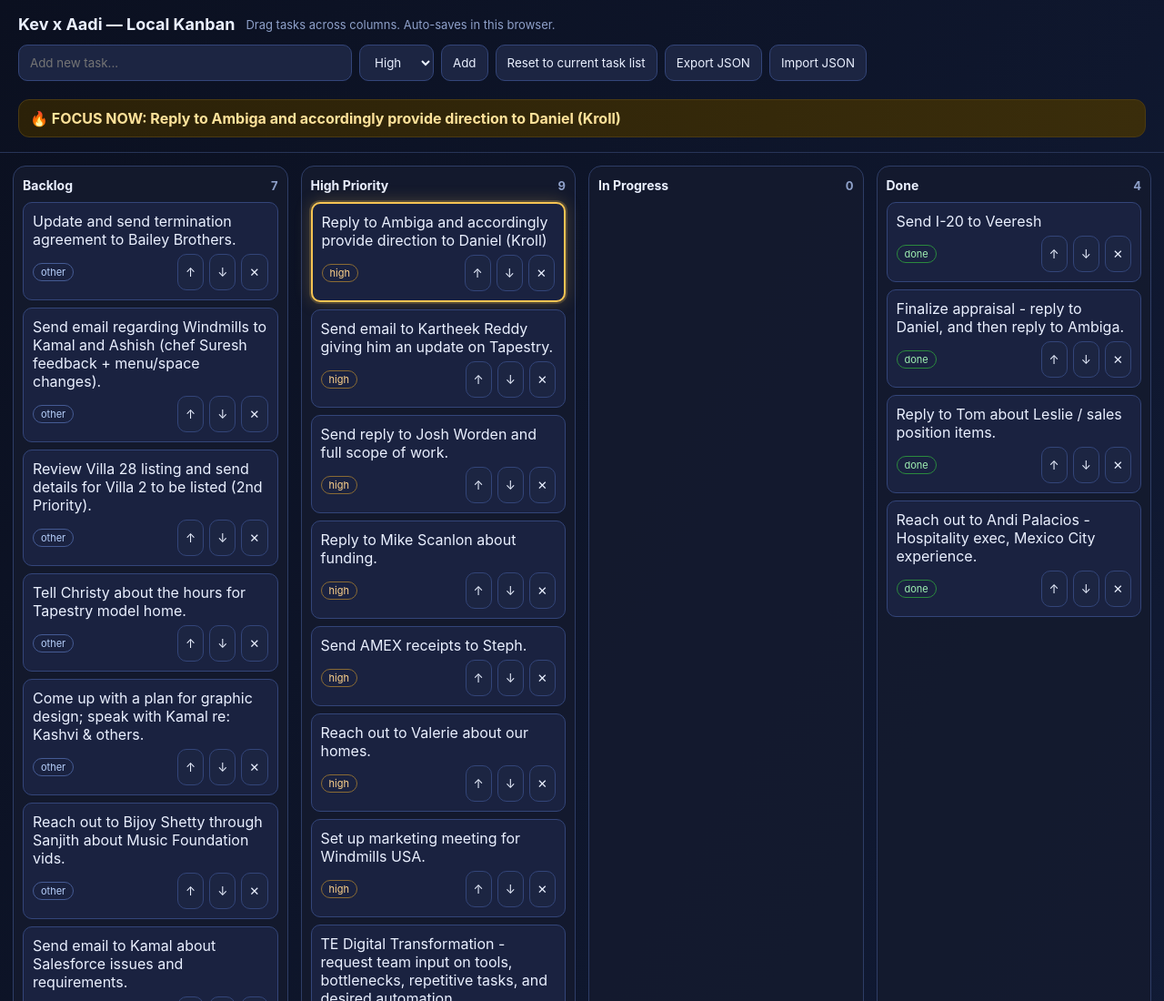
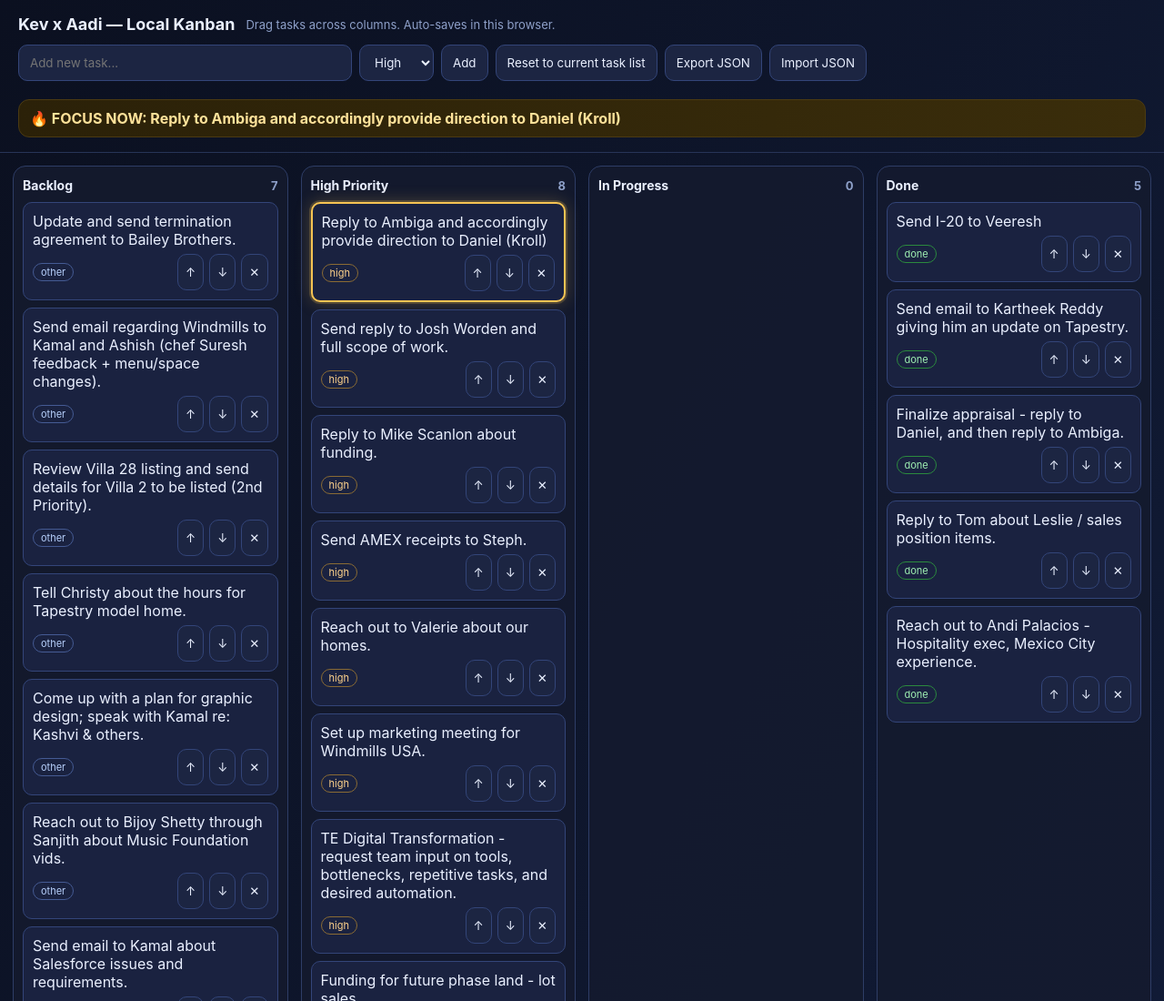
Before and after one commit to Aadi161/aadi-kanban-board, a plain HTML site: page index.html in a window 1280 px wide. Shown: the top 1100 px of the page at 91% size. Drawn offline with Linux system fonts and the light colour scheme.

Commit message:
Mark Kartheek task done on hosted Kanban

```diff
--- a/index.html
+++ b/index.html
@@ -76,7 +76,7 @@
     const defaultTasks = [
       { "id": "veereshi20", "text": "Send I-20 to Veeresh", "priority": "high", "col": "done", "createdAt": 1771142400000 },
       { "id": "1o7hxp53", "text": "Reply to Ambiga and accordingly provide direction to Daniel (Kroll)", "priority": "high", "col": "high", "createdAt": 1771141829327 },
-      { "id": "1rzi4ppz", "text": "Send email to Kartheek Reddy giving him an update on Tapestry.", "priority": "high", "col": "high", "createdAt": 1771141711149 },
+      { "id": "1rzi4ppz", "text": "Send email to Kartheek Reddy giving him an update on Tapestry.", "priority": "high", "col": "done", "createdAt": 1771141711149 },
       { "id": "1kxzsnow", "text": "Send reply to Josh Worden and full scope of work.", "priority": "high", "col": "high", "createdAt": 1771141711149 },
       { "id": "0st0kmxs", "text": "Finalize appraisal - reply to Daniel, and then reply to Ambiga.", "priority": "high", "col": "done", "createdAt": 1771141711149 },
       { "id": "bm8omef0", "text": "Reply to Mike Scanlon about funding.", "priority": "high", "col": "high", "createdAt": 1771141711149 },
```
